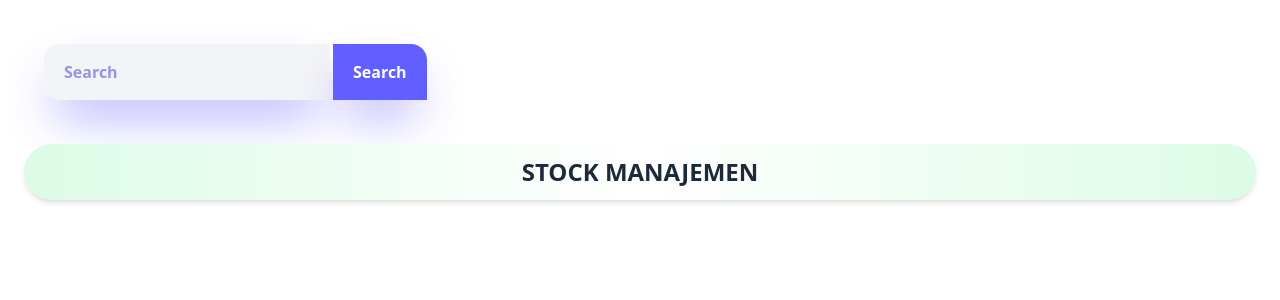
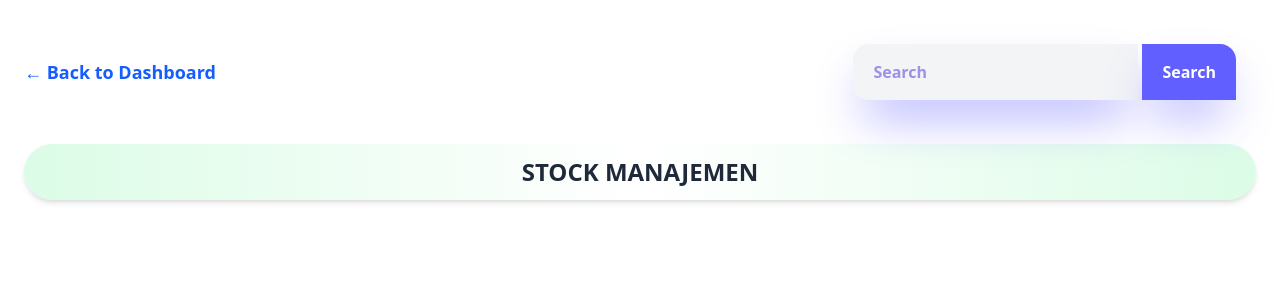
Before and after one commit to aibossid/Point-of-sales-project, a React (Vite) app: page /inventory in a window 1280 px wide. Shown: the top 300 px of the page. Built offline with nearby package versions, Linux system fonts and the light colour scheme.

Commit message:
add Search independent state

```diff
--- a/src/components/ProductCard.jsx
+++ b/src/components/ProductCard.jsx
@@ -3,7 +3,7 @@ import { useState } from "react";
 
 export default function ProductCard({ data }) {
   const { addToCart } = useDataStore();
-  const [kuantitas, setKuantitas] = useState(null);
+  const [kuantitas, setKuantitas] = useState(1);
 
   return (
     <div className=" rounded-4xl shadow-2xl p-4 flex flex-col items-center ring-0 shadow-gray-400/70 transition">
--- a/src/components/Search.jsx
+++ b/src/components/Search.jsx
@@ -1,7 +1,12 @@
-import { useDataStore } from "../store/useDataStore";
+import { useState } from "react";
 
-export default function Search() {
-  const { searcKeyword, getSearchKeyword } = useDataStore();
+export default function Search({ onSearch }) {
+  const [query, setQuery] = useState();
+
+  function handleClick() {
+    onSearch(query);
+    setQuery("");
+  }
 
   return (
     <div className="flex flex-col sm:flex-row items-stretch m-5 gap-2 sm:gap-1">
@@ -9,11 +14,15 @@ export default function Search() {
       <input
         type="text"
         placeholder="Search"
-        value={searcKeyword}
-        onChange={(e) => getSearchKeyword(e.target.value)}
+        value={query}
+        onChange={(e) => setQuery(e.target.value)}
+        onKeyDown={(e) => e.key === "Enter" && handleClick()}
         className="px-4 py-2 sm:px-5 sm:py-4 flex-1 bg-gray-100 rounded-t-2xl sm:rounded-l-2xl sm:rounded-t-none text-indigo-700 font-bold shadow-2xl shadow-indigo-500/60"
       />{" "}
-      <button className="px-4 py-2 sm:px-5 sm:py-4 bg-indigo-500 text-white font-bold rounded-b-2xl sm:rounded-r-2xl sm:rounded-b-none shadow-2xl shadow-indigo-500/60">
+      <button
+        className="px-4 py-2 sm:px-5 sm:py-4 bg-indigo-500 text-white font-bold rounded-b-2xl sm:rounded-r-2xl sm:rounded-b-none shadow-2xl shadow-indigo-500/60"
+        onClick={handleClick}
+      >
         Search
       </button>
     </div>
--- a/src/pages/Inventory.jsx
+++ b/src/pages/Inventory.jsx
@@ -1,20 +1,38 @@
 import { useDataStore } from "../store/useDataStore";
 import Search from "../components/Search";
+import { useState } from "react";
+import { Link } from "react-router-dom";
 
 export function Inventory() {
   const { product } = useDataStore();
-  const { searchKeyword, getSearchKeyword } = useDataStore();
+  const [stok, setStok] = useState(0);
+  const [keywords, setKeywords] = useState("");
+
+  const dataInventory = product.filter((item) =>
+    item.title.toLowerCase().includes(keywords.toLowerCase())
+  );
 
   return (
-    <div className="grid grid-cols-1 sm:grid-cols-2 md:grid-cols-3 lg:grid-cols-4 gap-6 p-6">
-      <Search />
+    <div className="p-6">
+      {/* Bagian Top Bar */}
+      <div className="flex flex-col sm:flex-row justify-between items-center mb-6 gap-3">
+        <Link
+          className="text-lg font-bold text-blue-600 hover:underline"
+          to={"/"}
+        >
+          ← Back to Dashboard
+        </Link>
+        <Search onSearch={setKeywords} />
+      </div>
 
-      {/* Header mirip Point of Sales */}
-      <h2 className="col-span-full text-center font-extrabold text-2xl text-gray-800 uppercase bg-gradient-to-r from-green-100 via-white to-green-100 rounded-full py-3 shadow-md">
+      {/* Header */}
+      <h2 className="col-span-full text-center font-extrabold text-2xl text-gray-800 uppercase bg-gradient-to-r from-green-100 via-white to-green-100 rounded-full py-3 shadow-md mb-6">
         STOCK MANAJEMEN
       </h2>
 
-      {product.map((data) => (
+      {/* Grid Produk */}
+      <div className="grid grid-cols-1 sm:grid-cols-2 md:grid-cols-3 lg:grid-cols-4 gap-6">
+        {dataInventory.map((data) => (
           <div
             key={data.id}
             className="rounded-4xl shadow-2xl p-4 flex flex-col items-center ring-0 shadow-gray-400/70 transition hover:-translate-y-1 hover:scale-105"
@@ -32,8 +50,8 @@ export function Inventory() {
             </h2>
             <input
               type="number"
-            value={searchKeyword}
-            onChange={(e) => getSearchKeyword(e.target.value)}
+              value={stok}
+              onChange={(e) => setStok(e.target.value)}
               className="p-1 w-20 text-center rounded-4xl mb-3 shadow-lg shadow-gray-500/30 font-bold"
             />
             <button className="bg-indigo-500 hover:bg-indigo-700 text-white py-1 px-4 rounded-4xl shadow-xl shadow-indigo-500/50 transition delay-100 duration-300 ease-in-out">
@@ -42,5 +60,6 @@ export function Inventory() {
           </div>
         ))}
       </div>
+    </div>
   );
 }
--- a/src/pages/Pos.jsx
+++ b/src/pages/Pos.jsx
@@ -1,15 +1,16 @@
 import { useDataStore } from "../store/useDataStore";
-import { useEffect } from "react";
+import { useEffect, useState } from "react";
 import ProductCard from "../components/ProductCard";
 import Layout from "../layout/Layout";
 import CartAside from "../components/CartAside";
 import Search from "../components/Search";
 
 export default function Pos() {
-  const { product, getProduct, searchKeyword } = useDataStore();
+  const { getProduct, product } = useDataStore();
+  const [cari, setCari] = useState("");
 
-  const filteredProduct = product.filter((item) =>
-    item.title.toLowerCase().includes(searchKeyword.toLowerCase())
+  const productFilterss = product.filter((item) =>
+    item.title.toLowerCase().includes(cari.toLowerCase())
   );
 
   useEffect(() => {
@@ -18,7 +19,7 @@ export default function Pos() {
 
   return (
     <Layout cartAside={<CartAside />}>
-      <Search />
+      <Search onSearch={setCari} />
       <div className="p-4 bg-white">
         <h1 className="text-2xl font-bold mb-6 text-shadow-lg/30 text-center bg-green-100 p-2 rounded-4xl shadow-xl shadow-green-200/50">
           POINT OF SALES
@@ -26,7 +27,7 @@ export default function Pos() {
 
         {/* Grid produk responsif */}
         <div className="grid grid-cols-2 sm:grid-cols-3 lg:grid-cols-4 gap-4">
-          {filteredProduct.map((data) => (
+          {productFilterss.map((data) => (
             <ProductCard key={data.id} data={data} />
           ))}
         </div>
--- a/src/pages/Report.jsx
+++ b/src/pages/Report.jsx
@@ -20,7 +20,7 @@ export default function Report() {
         className="block text-lg font-bold mb-5 text-blue-600 hover:underline"
         to={"/"}
       >
-        ← Back to Cashier
+        ← Back to Dashboard
       </Link>
 
       <div className="mb-6">
--- a/src/store/useDataStore.js
+++ b/src/store/useDataStore.js
@@ -8,7 +8,6 @@ export const useDataStore = create(
       return {
         product: [],
         cart: [],
-        searchKeyword: "",
         report: [],
         stock: 0,
 
```
Lines whose indentation alone changed are shown as unchanged.
